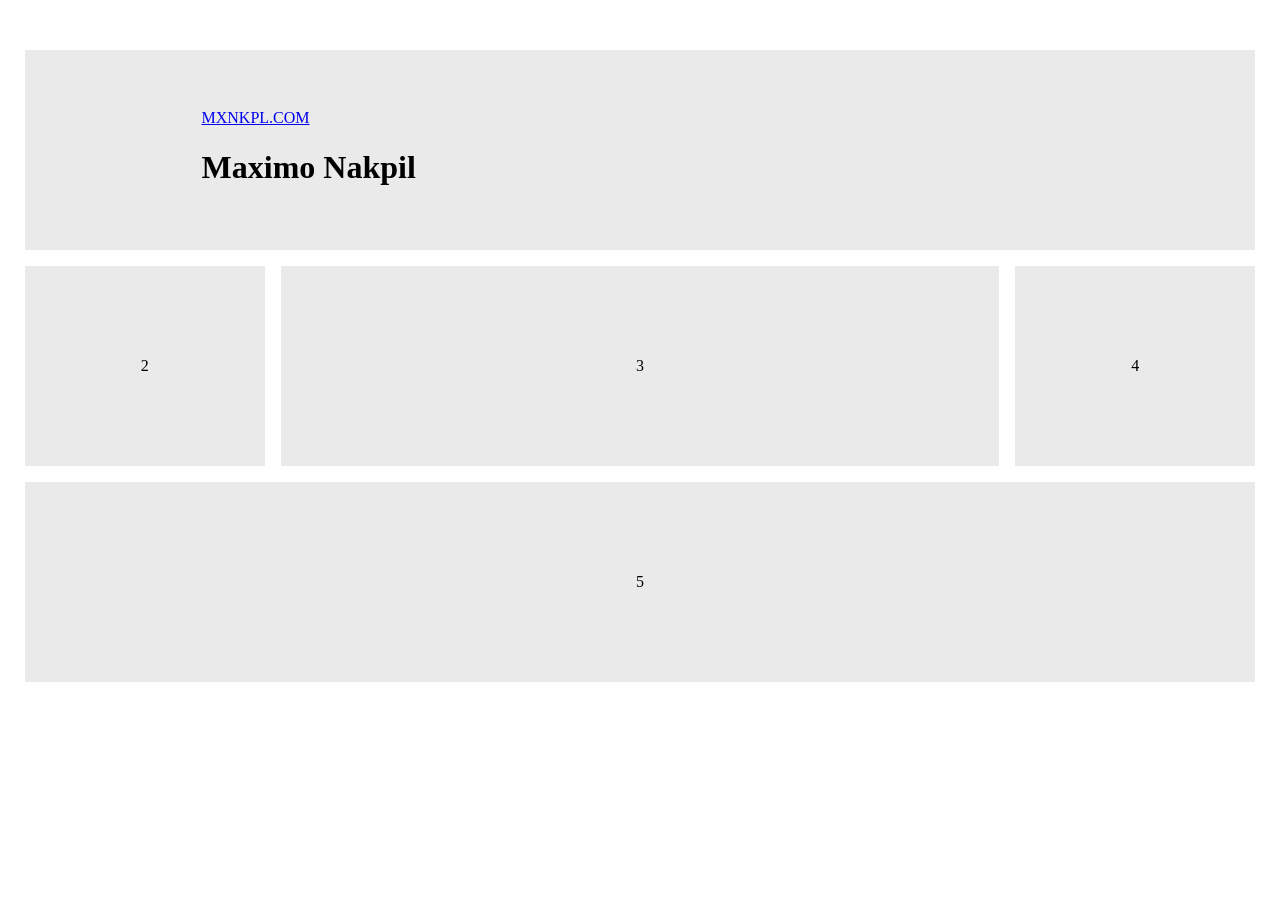
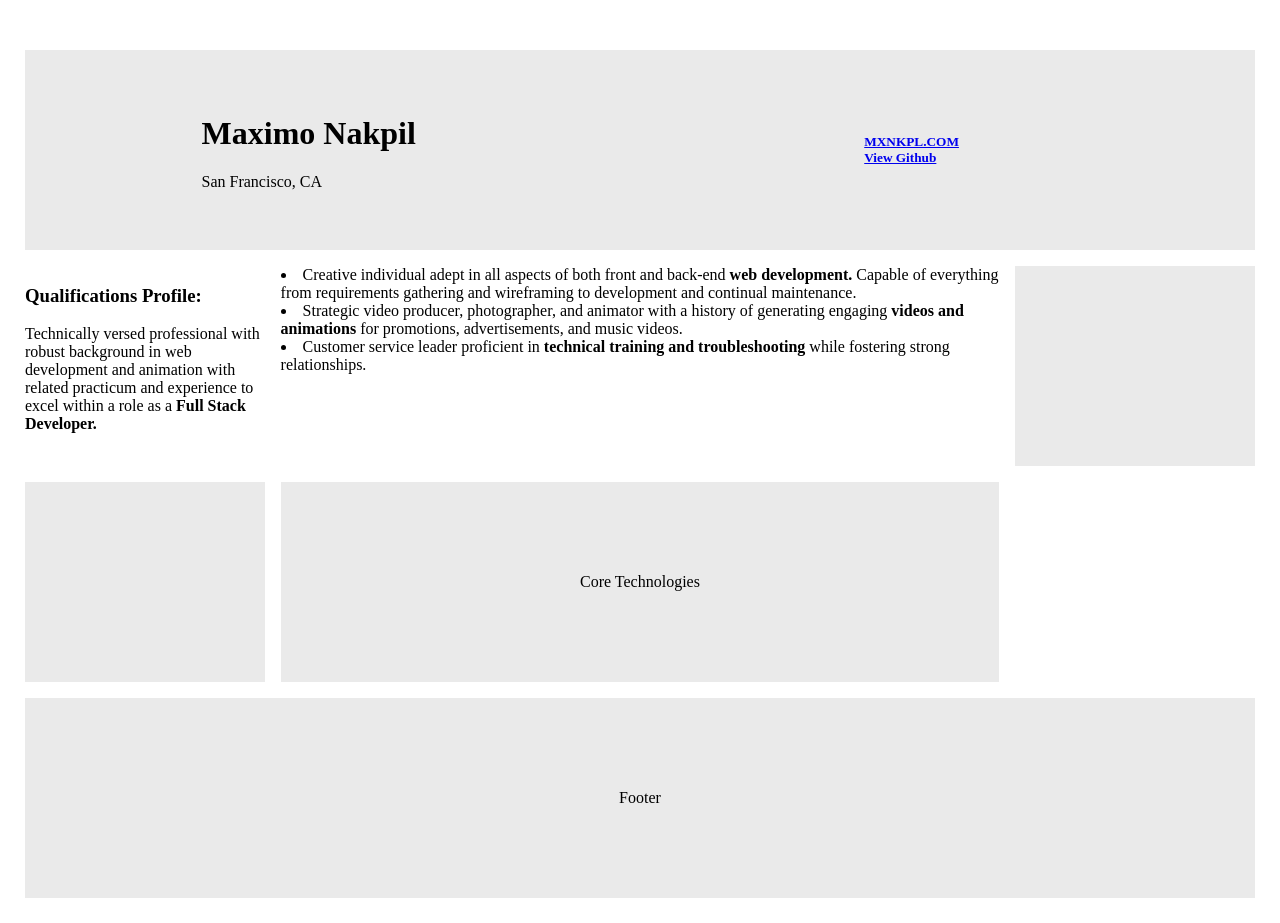
Before and after one commit to mxayon/resume, a plain HTML site: page index.html in a window 1280 px wide. Before the commit the page ends 800 px from the top, so only its background shows below. Drawn offline with Linux system fonts and the light colour scheme.

Commit message:
plugs in qualifications profile

```diff
--- a/index.html
+++ b/index.html
@@ -10,28 +10,46 @@
             <header>
                 <div class="name">
                     <div class="lname">
-                        <p><a href="https://mxnkpl.com">MXNKPL.COM</a></p>
                         <h1>Maximo Nakpil</h1>
+                        <p>San Francisco, CA</p>
                     </div>
                     <div class="mname">
 
                     </div>
                     <div class="rname">
-
+                        <h5>
+                            <a href="https://mxnkpl.com">MXNKPL.COM</a>
+                            <br>
+                            <a href="https://github.com/mxayon">View Github</a>
+                        </h5>
                     </div>
                 </div>
             </header>
+            <div class="qual">
+                <h3>Qualifications Profile:</h3>
+                <p>
+                    Technically versed professional with robust background in web development and animation with related practicum and experience to excel within a role as a <b>Full Stack Developer.</b>
+                </p>
+            </div>
+            <div class="intro">
+                <li> Creative individual adept in all aspects of both front and back-end <b>web development.</b> Capable of everything from requirements gathering and wireframing to development and continual maintenance. </li>
+                <li> Strategic video producer, photographer, and animator with a history of generating engaging <b>videos and animations </b>for promotions, advertisements, and music videos.
+                </li>
+                <li> Customer service leader proficient in <b>technical training and troubleshooting </b>while fostering strong relationships.
+                </li>
+            </div>
             <aside class="sidebar-left">
-                2
+
             </aside>
             <article>
-                3
+
             </article>
             <aside class="sidebar-right">
-                4
+                Core Technologies
+
             </aside>
             <footer>
-                5
+                Footer
             </footer>
 
         </div>
```
